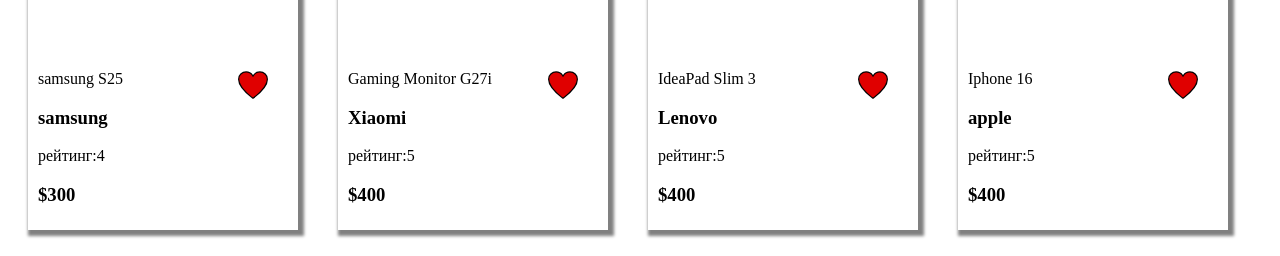
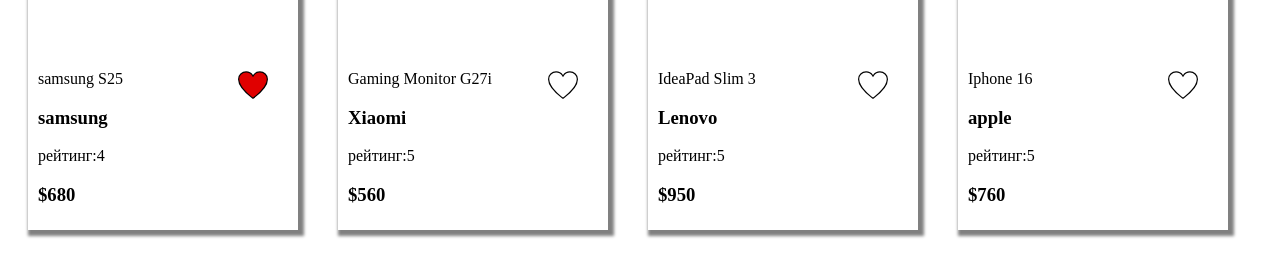
Before and after one commit to Re-gent/-ardware-Store-React-, a React (Create React App) app: page / in a window 1280 px wide. Shown: the part 258-514 px from the top of the page. Built offline with nearby package versions, Linux system fonts and the light colour scheme; data requests are answered from the project's data file.

Commit message:
redesigned adding/removing favorite products using Redux (FavoritesSlice)

```diff
--- a/db.json
+++ b/db.json
@@ -4,7 +4,7 @@
       "id": 1,
       "brand": "samsung",
       "name": "samsung S25",
-      "price": 300,
+      "price": 680,
       "category": "phone",
       "rating": 4,
       "img": "https://imgproxy.onliner.by/J-I_JaxOCFhNxvSzK3-cDhPApqa6VesUkw2kOM7BgmA/w:170/h:250/z:2/f:jpg/aHR0cHM6Ly9jb250/ZW50Lm9ubGluZXIu/YnkvY2F0YWxvZy9k/ZXZpY2Uvb3JpZ2lu/YWwvN2NiNTY1NzA1/NzlhZTczMjFjZjJh/YTdmMTIxNjlhOTMu/anBn"
@@ -13,7 +13,7 @@
       "id": 2,
       "brand": "Xiaomi",
       "name": "Gaming Monitor G27i",
-      "price": 400,
+      "price": 560,
       "category": "monitor",
       "rating": 5,
       "img": "https://imgproxy.onliner.by/a7O1EDaEHAva_ZCyc8hqdoaF9fdOFk6XFHOGZm9y_rU/w:170/h:250/z:2/f:jpg/aHR0cHM6Ly9jb250/ZW50Lm9ubGluZXIu/YnkvY2F0YWxvZy9k/ZXZpY2Uvb3JpZ2lu/YWwvMjBkM2Q2MGUy/N2MwYWJlZWQzOGYy/OWZiYzZmYTkzN2Uu/anBn"
@@ -22,7 +22,7 @@
       "id": 3,
       "brand": "Lenovo",
       "name": "IdeaPad Slim 3",
-      "price": 400,
+      "price": 950,
       "category": "laptop",
       "rating": 5,
       "img": "https://imgproxy.onliner.by/paAPlEXfNVZ2Bz7Bc137zVeOFXHxgFzRgUWBXngizWA/w:170/h:250/z:2/f:jpg/aHR0cHM6Ly9jb250/ZW50Lm9ubGluZXIu/YnkvY2F0YWxvZy9k/ZXZpY2Uvb3JpZ2lu/YWwvZDMzN2Y2ODY3/MjdjMzM3ZjZhZWEz/ZDMyZmE5ZDQ4Njku/anBn"
@@ -31,7 +31,7 @@
       "id": 4,
       "brand": "apple",
       "name": "Iphone 16",
-      "price": 400,
+      "price": 760,
       "category": "phone",
       "rating": 5,
       "img": "https://imgproxy.onliner.by/J0yb5vVWNyvL2gXu4LKXh36lUpk8sGHBwuuaxazbOR8/w:170/h:250/z:2/f:jpg/aHR0cHM6Ly9jb250/ZW50Lm9ubGluZXIu/YnkvY2F0YWxvZy9k/ZXZpY2Uvb3JpZ2lu/YWwvNjVhYTJkNGYx/ZDBjNjRiNjQ1OGQ2/ZGUyOWFmM2IwMDku/anBn"
@@ -40,7 +40,7 @@
       "id": 5,
       "brand": "samsung",
       "name": "samsung S24",
-      "price": 250,
+      "price": 530,
       "category": "phone",
       "rating": 3,
       "img": "https://imgproxy.onliner.by/cYOYwagP3kZNVWgI8oX1h2qcEgqBgVGQgajWbwFeIKs/w:170/h:250/z:2/f:jpg/aHR0cHM6Ly9jb250/ZW50Lm9ubGluZXIu/YnkvY2F0YWxvZy9k/ZXZpY2Uvb3JpZ2lu/YWwvYjQ1NmJkN2Ex/ZGI3MTAxNDc5NWFl/MGMzOTQ3NjY4ZGYu/anBn"
@@ -49,7 +49,7 @@
       "id": 6,
       "brand": "Xiaomi",
       "name": "Redmi Note 14 Pro+",
-      "price": 300,
+      "price": 400,
       "category": "phone",
       "rating": 3,
       "img": "https://imgproxy.onliner.by/JRmowke09RylA11Wc2PLtHdjuflFBTm3Msv1CEV1pFU/w:170/h:250/z:2/f:jpg/aHR0cHM6Ly9jb250/ZW50Lm9ubGluZXIu/YnkvY2F0YWxvZy9k/ZXZpY2Uvb3JpZ2lu/YWwvNTkxMDMyYTEw/OTE2ZjdjYTY3NzY5/Y2U2YzhmM2FhYjMu/anBn"
@@ -58,7 +58,7 @@
       "id": 7,
       "brand": "Xiaomi",
       "name": "Xiaomi 15 Ultra",
-      "price": 400,
+      "price": 660,
       "category": "phone",
       "rating": 5,
       "img": "https://imgproxy.onliner.by/gqfmp5ZyAwrACWIjdeeDE5S3sPgUDNzNPDdrdf5KU2Q/w:170/h:250/z:2/f:jpg/aHR0cHM6Ly9jb250/ZW50Lm9ubGluZXIu/YnkvY2F0YWxvZy9k/ZXZpY2Uvb3JpZ2lu/YWwvYzJhZDQ3YmIy/OTljZDhiOTIxZmMx/YWZmMjFjOGEwYTEu/anBn"
@@ -67,7 +67,7 @@
       "id": 8,
       "brand": "ASUS",
       "name": "Vivobook 16X",
-      "price": 400,
+      "price": 1470,
       "category": "laptop",
       "rating": 5,
       "img": "https://imgproxy.onliner.by/a8Qm7NhRtEt0oO4QsyOIuOGeiMXriynrxV3noeDWDhA/w:170/h:250/z:2/f:jpg/aHR0cHM6Ly9jb250/ZW50Lm9ubGluZXIu/YnkvY2F0YWxvZy9k/ZXZpY2Uvb3JpZ2lu/YWwvYmE2OGE2ODc5/Y2Y2MzAzMjA0MTYw/ODJmMjliNjE5ZTYu/anBn"
@@ -76,7 +76,7 @@
       "id": 9,
       "brand": "ASUS",
       "name": "TUF Gaming A15",
-      "price": 400,
+      "price": 1280,
       "category": "laptop",
       "rating": 5,
       "img": "https://imgproxy.onliner.by/TL0isupe2A1D7zjDgmbMzGAltab27faaj2w_fvTq_YA/w:170/h:250/z:2/f:jpg/aHR0cHM6Ly9jb250/ZW50Lm9ubGluZXIu/YnkvY2F0YWxvZy9k/ZXZpY2Uvb3JpZ2lu/YWwvYmMwMzYyMTIx/M2VhNmQ1ZDNkNzYx/NTFlZTQ5YTQ1OTku/anBlZw"
@@ -85,7 +85,7 @@
       "id": 10,
       "brand": "apple",
       "name": "Macbook Air 13",
-      "price": 400,
+      "price": 2140,
       "category": "laptop",
       "rating": 5,
       "img": "https://imgproxy.onliner.by/vWmTOLSmgT_th1WW7SauBfMDX27FStMx3fWecwC8MjM/w:170/h:250/z:2/f:jpg/aHR0cHM6Ly9jb250/ZW50Lm9ubGluZXIu/YnkvY2F0YWxvZy9k/ZXZpY2Uvb3JpZ2lu/YWwvOWEwOGU1ZjU0/MDBlNTA4ZmI5NzVi/ZjY5NzY2OWMyYjUu/anBlZw"
@@ -94,7 +94,7 @@
       "id": 11,
       "brand": "Xiaomi",
       "name": "2K Monitor A27Qi",
-      "price": 400,
+      "price": 580,
       "category": "monitor",
       "rating": 5,
       "img": "https://imgproxy.onliner.by/sWD7MBCXIqQfS3AOv0-5ADWwvZ4lHzUDsX9HpKxLlgk/w:170/h:250/z:2/f:jpg/aHR0cHM6Ly9jb250/ZW50Lm9ubGluZXIu/YnkvY2F0YWxvZy9k/ZXZpY2Uvb3JpZ2lu/YWwvNDIyNGZmNWZk/ZWIwMDNhMDI3YTg1/ZDJhMTdmZTJkZWMu/anBn"
@@ -103,31 +103,13 @@
       "id": 12,
       "brand": "LG",
       "name": "UltraWide 34WP65C-B",
-      "price": 400,
+      "price": 890,
       "category": "monitor",
       "rating": 5,
       "img": "https://imgproxy.onliner.by/CP5L1dQIKPJfhFgIxcDm8N_PlA58GB7b-Q6Yha2_Bqo/w:170/h:250/z:2/f:jpg/aHR0cHM6Ly9jb250/ZW50Lm9ubGluZXIu/YnkvY2F0YWxvZy9k/ZXZpY2Uvb3JpZ2lu/YWwvMzA5NTZmNzhk/ZDJmNjNiYjk0YTdh/ODRjODVmODRjZDgu/anBlZw"
     }
   ],
   "favorites": [
-    {
-      "id": 4,
-      "brand": "apple",
-      "name": "Iphone 16",
-      "price": 400,
-      "category": "phone",
-      "rating": 5,
-      "img": "https://imgproxy.onliner.by/J0yb5vVWNyvL2gXu4LKXh36lUpk8sGHBwuuaxazbOR8/w:170/h:250/z:2/f:jpg/aHR0cHM6Ly9jb250/ZW50Lm9ubGluZXIu/YnkvY2F0YWxvZy9k/ZXZpY2Uvb3JpZ2lu/YWwvNjVhYTJkNGYx/ZDBjNjRiNjQ1OGQ2/ZGUyOWFmM2IwMDku/anBn"
-    },
-    {
-      "id": 6,
-      "brand": "Xiaomi",
-      "name": "Redmi Note 14 Pro+",
-      "price": 300,
-      "category": "phone",
-      "rating": 3,
-      "img": "https://imgproxy.onliner.by/JRmowke09RylA11Wc2PLtHdjuflFBTm3Msv1CEV1pFU/w:170/h:250/z:2/f:jpg/aHR0cHM6Ly9jb250/ZW50Lm9ubGluZXIu/YnkvY2F0YWxvZy9k/ZXZpY2Uvb3JpZ2lu/YWwvNTkxMDMyYTEw/OTE2ZjdjYTY3NzY5/Y2U2YzhmM2FhYjMu/anBn"
-    },
     {
       "id": 8,
       "brand": "ASUS",
@@ -147,22 +129,31 @@
       "img": "https://imgproxy.onliner.by/J-I_JaxOCFhNxvSzK3-cDhPApqa6VesUkw2kOM7BgmA/w:170/h:250/z:2/f:jpg/aHR0cHM6Ly9jb250/ZW50Lm9ubGluZXIu/YnkvY2F0YWxvZy9k/ZXZpY2Uvb3JpZ2lu/YWwvN2NiNTY1NzA1/NzlhZTczMjFjZjJh/YTdmMTIxNjlhOTMu/anBn"
     },
     {
-      "id": 2,
+      "id": 11,
       "brand": "Xiaomi",
-      "name": "Gaming Monitor G27i",
-      "price": 400,
+      "name": "2K Monitor A27Qi",
+      "price": 580,
       "category": "monitor",
       "rating": 5,
-      "img": "https://imgproxy.onliner.by/a7O1EDaEHAva_ZCyc8hqdoaF9fdOFk6XFHOGZm9y_rU/w:170/h:250/z:2/f:jpg/aHR0cHM6Ly9jb250/ZW50Lm9ubGluZXIu/YnkvY2F0YWxvZy9k/ZXZpY2Uvb3JpZ2lu/YWwvMjBkM2Q2MGUy/N2MwYWJlZWQzOGYy/OWZiYzZmYTkzN2Uu/anBn"
+      "img": "https://imgproxy.onliner.by/sWD7MBCXIqQfS3AOv0-5ADWwvZ4lHzUDsX9HpKxLlgk/w:170/h:250/z:2/f:jpg/aHR0cHM6Ly9jb250/ZW50Lm9ubGluZXIu/YnkvY2F0YWxvZy9k/ZXZpY2Uvb3JpZ2lu/YWwvNDIyNGZmNWZk/ZWIwMDNhMDI3YTg1/ZDJhMTdmZTJkZWMu/anBn"
     },
     {
-      "id": 3,
-      "brand": "Lenovo",
-      "name": "IdeaPad Slim 3",
+      "id": 12,
+      "brand": "LG",
+      "name": "UltraWide 34WP65C-B",
+      "price": 890,
+      "category": "monitor",
+      "rating": 5,
+      "img": "https://imgproxy.onliner.by/CP5L1dQIKPJfhFgIxcDm8N_PlA58GB7b-Q6Yha2_Bqo/w:170/h:250/z:2/f:jpg/aHR0cHM6Ly9jb250/ZW50Lm9ubGluZXIu/YnkvY2F0YWxvZy9k/ZXZpY2Uvb3JpZ2lu/YWwvMzA5NTZmNzhk/ZDJmNjNiYjk0YTdh/ODRjODVmODRjZDgu/anBlZw"
+    },
+    {
+      "id": 6,
+      "brand": "Xiaomi",
+      "name": "Redmi Note 14 Pro+",
       "price": 400,
-      "category": "laptop",
-      "rating": 5,
-      "img": "https://imgproxy.onliner.by/paAPlEXfNVZ2Bz7Bc137zVeOFXHxgFzRgUWBXngizWA/w:170/h:250/z:2/f:jpg/aHR0cHM6Ly9jb250/ZW50Lm9ubGluZXIu/YnkvY2F0YWxvZy9k/ZXZpY2Uvb3JpZ2lu/YWwvZDMzN2Y2ODY3/MjdjMzM3ZjZhZWEz/ZDMyZmE5ZDQ4Njku/anBn"
+      "category": "phone",
+      "rating": 3,
+      "img": "https://imgproxy.onliner.by/JRmowke09RylA11Wc2PLtHdjuflFBTm3Msv1CEV1pFU/w:170/h:250/z:2/f:jpg/aHR0cHM6Ly9jb250/ZW50Lm9ubGluZXIu/YnkvY2F0YWxvZy9k/ZXZpY2Uvb3JpZ2lu/YWwvNTkxMDMyYTEw/OTE2ZjdjYTY3NzY5/Y2U2YzhmM2FhYjMu/anBn"
     }
   ]
 }
--- a/src/App.js
+++ b/src/App.js
@@ -7,7 +7,7 @@
 import { Route, Routes } from "react-router-dom";
 import { Main } from "./Main";
 import { FavoritePage } from "./FavoritePage";
-import { fetchFavorites } from "./FavoritesSlice";
+import { addToFavorites, deleteFavorites, fetchFavorites } from "./FavoritesSlice";
 import { useDispatch, useSelector } from "react-redux";
 import { fetchProducts } from "./productsSlice";
 
@@ -51,22 +51,12 @@
     setSelectedCategory(changedCategory);
   };
 
-  const addToFavotes = (product) => {
+  const onClickFavorites = (product) => {
     /* возвращает true, усли хотя бы на одном из элементов выполняется условие */
     if (favorites.some((el) => el.id === product.id)) {
-      fetch(`http://localhost:5000/favorites/${product.id}`, {
-        method: "DELETE", // или 'PUT'
-      }).then((result) => dispatch(fetchFavorites()));
+      dispatch(deleteFavorites(product.id))
     } else {
-      fetch(`http://localhost:5000/favorites`, {
-        method: "POST", // или 'PUT'
-        body: JSON.stringify(product), // данные могут быть 'строкой' или {объектом}!
-        headers: {
-          "Content-Type": "application/json",
-        },
-      }).then((result) =>
-        dispatch(fetchFavorites())
-      ); /* вызывает функцию как только обработается запрос на сервере */
+      dispatch(addToFavorites(product))
     }
   };
 
@@ -83,7 +73,7 @@
               handleChangeCategory={handleChangeCategory}
               selectedCategory={selectedCategory}
               products={products}
-              addToFavotes={addToFavotes}
+              onClickFavorites={onClickFavorites}
               favoritesIds={favorites.map((i) => i.id)}
               loading={productsloading}
             />
@@ -161,3 +151,24 @@
       .catch((error) => console.log(error));
 
   }, [inputName, selectedCategory]); */
+
+
+  /* const onClickFavorites = (product) => {
+    /* возвращает true, усли хотя бы на одном из элементов выполняется условие */
+   /* if (favorites.some((el) => el.id === product.id)) {
+      fetch(`http://localhost:5000/favorites/${product.id}`, {
+        method: "DELETE", // или 'PUT'
+      }).then((result) => dispatch(fetchFavorites()));
+    } else {
+      fetch(`http://localhost:5000/favorites`, {
+        method: "POST", // или 'PUT'
+        body: JSON.stringify(product), // данные могут быть 'строкой' или {объектом}!
+        headers: {
+          "Content-Type": "application/json",
+        },
+      }).then((result) =>
+        dispatch(fetchFavorites())
+      );
+      // вызывает функцию как только обработается запрос на сервере
+    }
+  } */
--- a/src/Components/productsCard.jsx
+++ b/src/Components/productsCard.jsx
@@ -1,6 +1,6 @@
 import { FavoriteIcon } from "./FavoriteIcon";
 
-export const ProductsCard = ({ product, addToFavotes, favoritesIds }) => {
+export const ProductsCard = ({ product, onClickFavorites, favoritesIds }) => {
   /* диструкторизация */
   const { img, name, brand, rating, price, id } = product;
   return (
@@ -16,7 +16,7 @@
           <h3>${price}</h3>
         </div>
 
-       {favoritesIds && (<div className="iconFavorite" onClick={() => addToFavotes(product)}>
+       {favoritesIds && (<div className="iconFavorite" onClick={() => onClickFavorites(product)}>
           <FavoriteIcon active={favoritesIds.includes(id)} />
         </div>)}
       </div>
--- a/src/Main.jsx
+++ b/src/Main.jsx
@@ -9,7 +9,7 @@
   handleChangeCategory,
   selectedCategory,
   products,
-  addToFavotes,
+  onClickFavorites,
   favoritesIds,
   loading,
 }) => {
@@ -27,7 +27,7 @@
         {products.map((el) => (
           <ProductsCard
             key={el.id}
-            addToFavotes={addToFavotes}
+            onClickFavorites={onClickFavorites}
             favoritesIds={favoritesIds}
             product={el}
           />
```
Also changed, not shown: src/FavoritesSlice.js (+27 -2 lines).
